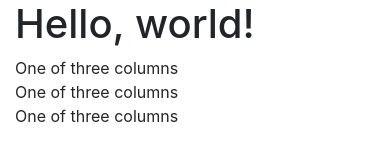
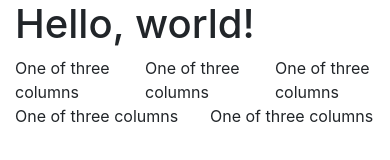
Before and after one commit to Prix0/bootstrap, a plain HTML site: page index.html in a window 390 px wide. Drawn offline with nearby package versions, Linux system fonts and the light colour scheme.

Commit message:
Update index.html

```diff
--- a/index.html
+++ b/index.html
@@ -15,14 +15,28 @@
     <h1>Hello, world!</h1>
 
   <div class="row">
-    <div class="col-sm">
+    <div class="col-4">
       One of three columns
     </div>
-    <div class="col-sm">
+    <div class="col-4">
       One of three columns
     </div>
-    <div class="col-sm">
+    <div class="col-4">
       One of three columns
+
+
+    </div>
+  </div>
+
+  <div class="row">
+    <div class="col-6">
+      One of three columns
+    </div>
+    <div class="col-6">
+      One of three columns
+    </div>
+    </div>
+
 
 
     </div>
```
